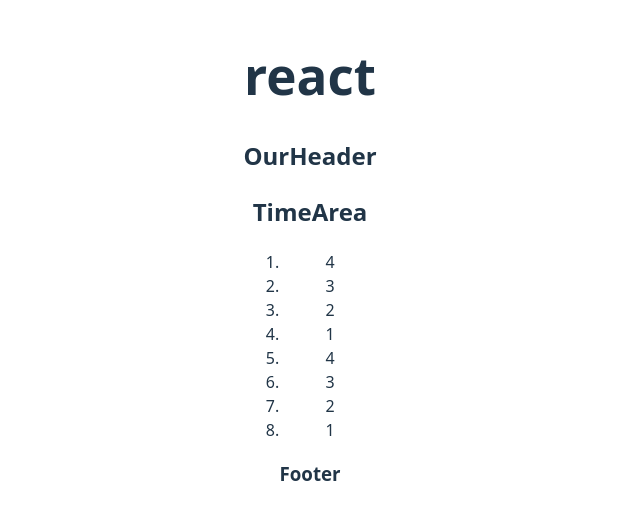
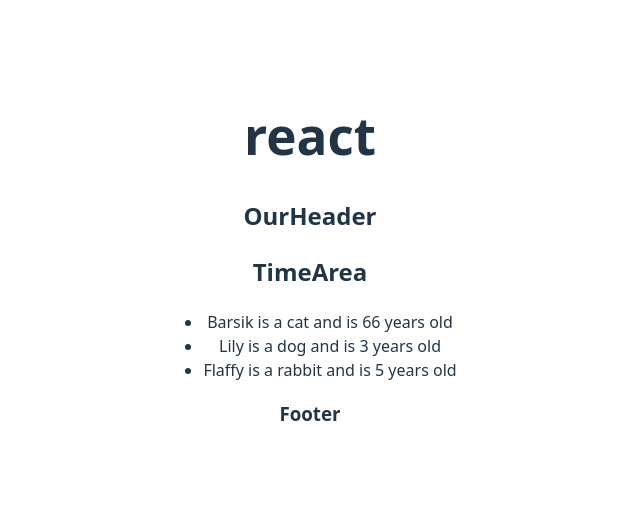
Before and after one commit to dim50dim/react_pro, a React (Vite) app: page / in a window 1280 px wide. Shown: the part 140-660 px from the top of the page, without its empty margins (330-970 px from the left). Built offline with nearby package versions, Linux system fonts and the light colour scheme.

Commit message:
implemented props. Which is great thing in react.

```diff
--- a/src/App.jsx
+++ b/src/App.jsx
@@ -4,6 +4,7 @@
 import OurHeader from './components/OurHeader';
 import TimeArea from './components/TimeArea';
 import Footer from './components/Footer';
+import Pet from './components/Pet';
 const arr = [1,2,3,4];
 function App() {
 
@@ -11,16 +12,13 @@
   return (
     <>
       <h1>react</h1>
-      <OurHeader/>
+      <OurHeader />
       <TimeArea/>
-      <ol>
-              {arr.map((item,index) =>
-                <li key={index}>{item}</li>
-              )}
-              {arr.sort((a,b) => b - a ).map((item,index) =>
-                           <li key={index}>{item}</li>
-              )}
-      </ol>
+      <ul>
+                <Pet name='Barsik' species='cat' age='66'/>
+                <Pet name='Lily' species='dog' age='3'/>
+                <Pet name='Flaffy' species='rabbit' age='5'/>
+      </ul>
       <Footer/>
     </>
   )
--- /dev/null
+++ b/src/components/Pet.jsx
@@ -0,0 +1,11 @@
+import React from 'react'
+
+const Pet = (props) => {
+  return (
+    <div>
+           <li>{props.name} is a {props.species} and is {props.age} years old</li>
+    </div>
+  )
+}
+
+export default Pet
```
